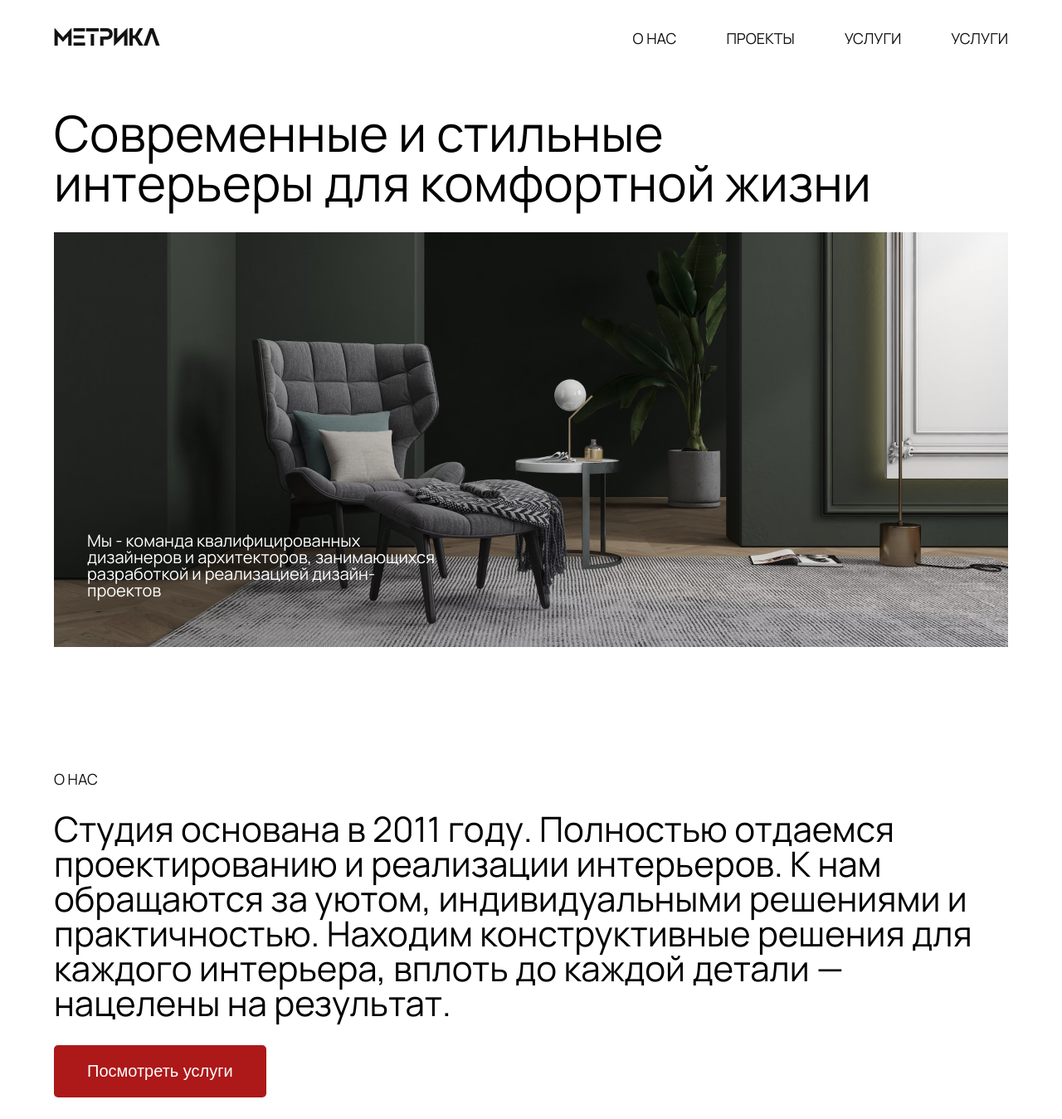
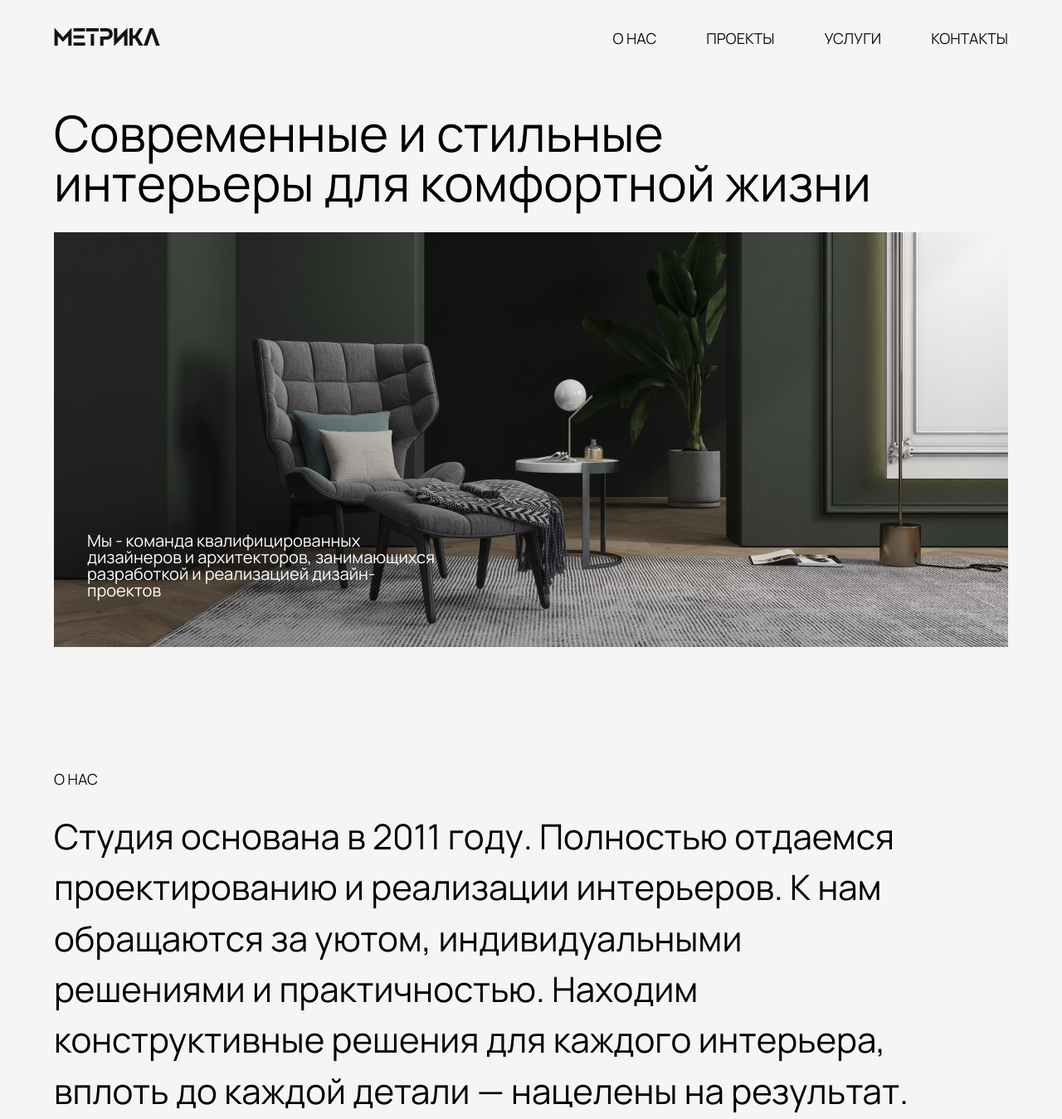
Before and after one commit to Millio717/sitp, a plain HTML site: page index.html in a window 1280 px wide. Shown: the top 1349 px of the page at 83% size. Drawn offline with Linux system fonts and the light colour scheme.

Commit message:
Add files via upload

```diff
--- a/index.html
+++ b/index.html
@@ -24,7 +24,7 @@
                     <span class="nav__link"><a href="#">О НАС</a></span>
                     <a class="nav__link" href="#">ПРОЕКТЫ</a>
                     <a class="nav__link" href="#">УСЛУГИ</a>
-                    <a class="nav__link" href="#">УСЛУГИ</a>
+                    <a class="nav__link" href="#">КОНТАКТЫ</a>
                 </nav>
             </div>
 
@@ -196,6 +196,14 @@
 
         </div>  <!--/container__second-->
     </footer>  <!--/footer-->
+
+
+
+
+
+
+
+    </div>
 <script src="js/index.js"></script>
 </body>
 </html>
--- a/styles/style.css
+++ b/styles/style.css
@@ -1,5 +1,6 @@
 body {
     font-family: 'Manrope', sans-serif;
+    background-color: #F5F5F5;
 }
 img {
     display: block;
@@ -99,6 +100,9 @@ p.about__us {
     color: #121212;
 }
 h2.about__text {
+    line-height: 61.47px;
+    max-width: 1048px;
+    width: 100%;
     font-size: 42px;
     font-weight: 400;
     margin-bottom: 30px;
```
